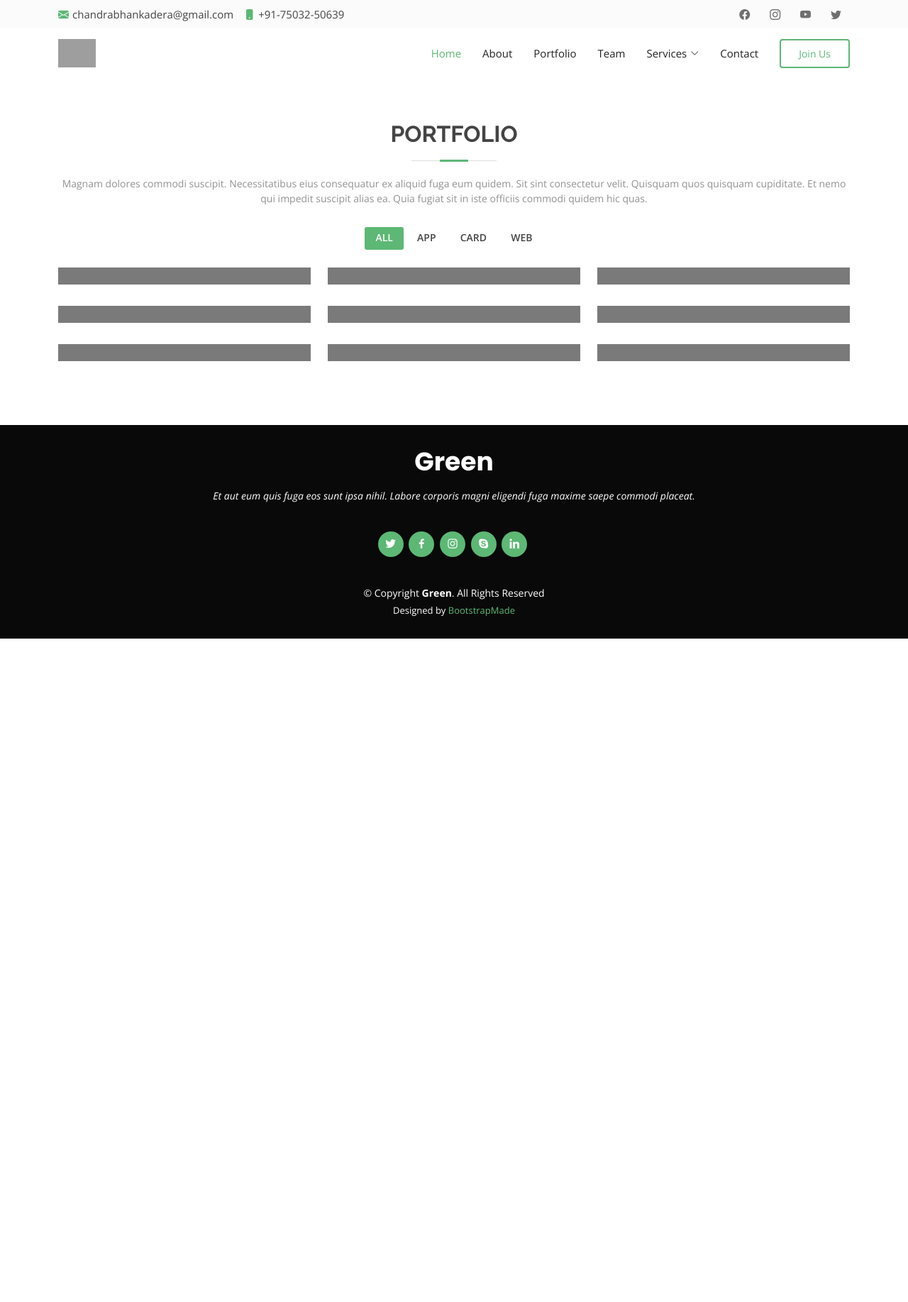
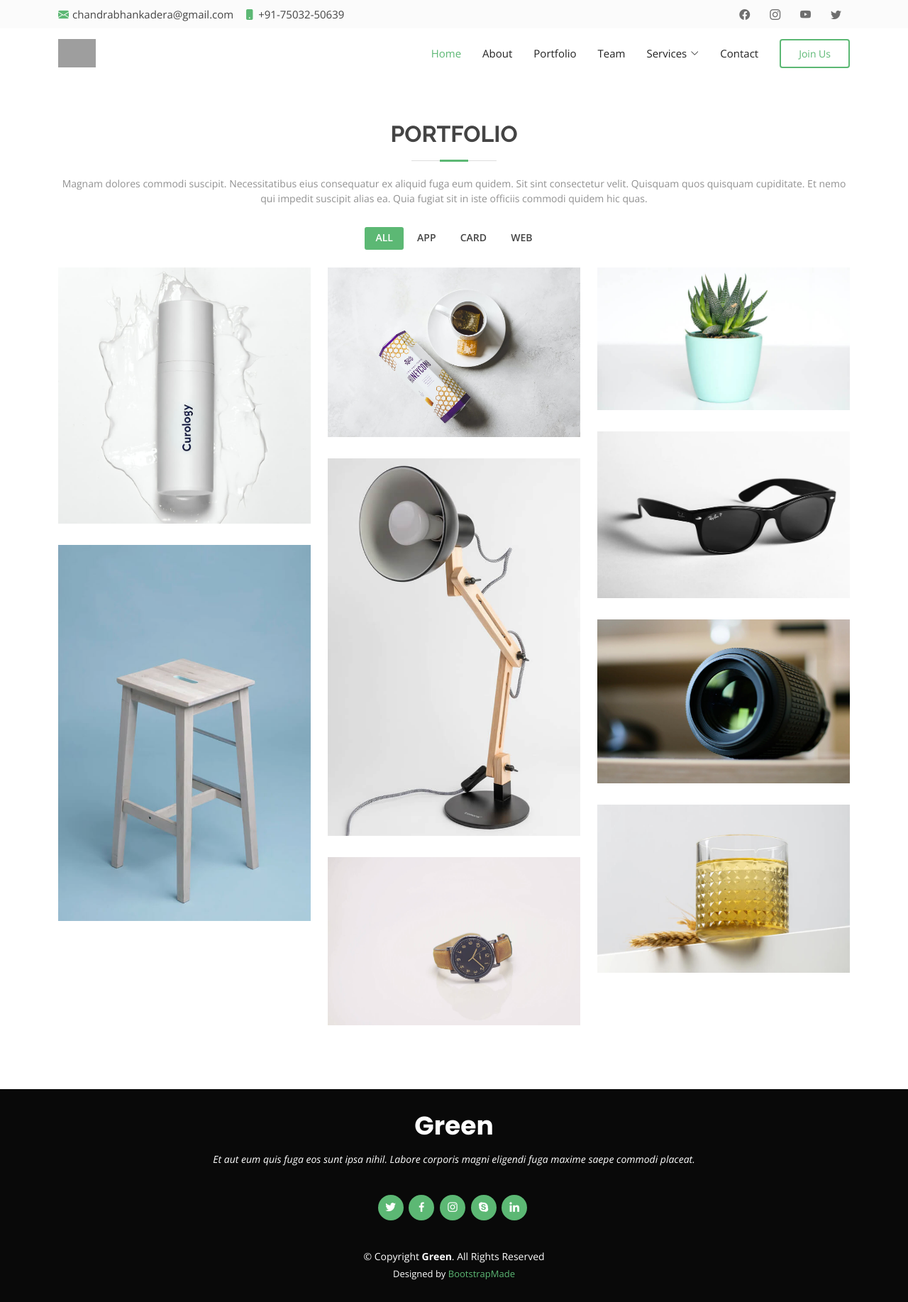
Before and after one commit to chandrabhankadera/chandrabhankadera.github.io, a Jekyll site: the page built from pages/portfolio.html, in a window 1280 px wide. Shown: the whole page at 71% size. Built offline with Jekyll 4.4.1, drawn with Linux system fonts in a browser that asks for light colours; before the commit the page ends 900 px from its top, so only the background shows below that; grey boxes are pictures that could not be loaded.

Commit message:
Update portfolio.html

```diff
--- a/pages/portfolio.html
+++ b/pages/portfolio.html
@@ -32,7 +32,7 @@ sitemap:
 
           <div class="col-lg-4 col-md-6 portfolio-item filter-app">
             <div class="portfolio-wrap">
-              <img src="assets/img/portfolio/portfolio-1.jpg" class="img-fluid" alt="">
+              <img src="/assets/img/portfolio/portfolio-1.jpg" class="img-fluid" alt="">
               <div class="portfolio-info">
                 <h4>App 1</h4>
                 <p>App</p>
@@ -46,7 +46,7 @@ sitemap:
 
           <div class="col-lg-4 col-md-6 portfolio-item filter-web">
             <div class="portfolio-wrap">
-              <img src="assets/img/portfolio/portfolio-2.jpg" class="img-fluid" alt="">
+              <img src="/assets/img/portfolio/portfolio-2.jpg" class="img-fluid" alt="">
               <div class="portfolio-info">
                 <h4>Web 3</h4>
                 <p>Web</p>
@@ -60,7 +60,7 @@ sitemap:
 
           <div class="col-lg-4 col-md-6 portfolio-item filter-app">
             <div class="portfolio-wrap">
-              <img src="assets/img/portfolio/portfolio-3.jpg" class="img-fluid" alt="">
+              <img src="/assets/img/portfolio/portfolio-3.jpg" class="img-fluid" alt="">
               <div class="portfolio-info">
                 <h4>App 2</h4>
                 <p>App</p>
@@ -74,7 +74,7 @@ sitemap:
 
           <div class="col-lg-4 col-md-6 portfolio-item filter-card">
             <div class="portfolio-wrap">
-              <img src="assets/img/portfolio/portfolio-4.jpg" class="img-fluid" alt="">
+              <img src="/assets/img/portfolio/portfolio-4.jpg" class="img-fluid" alt="">
               <div class="portfolio-info">
                 <h4>Card 2</h4>
                 <p>Card</p>
@@ -88,7 +88,7 @@ sitemap:
 
           <div class="col-lg-4 col-md-6 portfolio-item filter-web">
             <div class="portfolio-wrap">
-              <img src="assets/img/portfolio/portfolio-5.jpg" class="img-fluid" alt="">
+              <img src="/assets/img/portfolio/portfolio-5.jpg" class="img-fluid" alt="">
               <div class="portfolio-info">
                 <h4>Web 2</h4>
                 <p>Web</p>
@@ -102,7 +102,7 @@ sitemap:
 
           <div class="col-lg-4 col-md-6 portfolio-item filter-app">
             <div class="portfolio-wrap">
-              <img src="assets/img/portfolio/portfolio-6.jpg" class="img-fluid" alt="">
+              <img src="/assets/img/portfolio/portfolio-6.jpg" class="img-fluid" alt="">
               <div class="portfolio-info">
                 <h4>App 3</h4>
                 <p>App</p>
@@ -116,7 +116,7 @@ sitemap:
 
           <div class="col-lg-4 col-md-6 portfolio-item filter-card">
             <div class="portfolio-wrap">
-              <img src="assets/img/portfolio/portfolio-7.jpg" class="img-fluid" alt="">
+              <img src="/assets/img/portfolio/portfolio-7.jpg" class="img-fluid" alt="">
               <div class="portfolio-info">
                 <h4>Card 1</h4>
                 <p>Card</p>
@@ -130,7 +130,7 @@ sitemap:
 
           <div class="col-lg-4 col-md-6 portfolio-item filter-card">
             <div class="portfolio-wrap">
-              <img src="assets/img/portfolio/portfolio-8.jpg" class="img-fluid" alt="">
+              <img src="/assets/img/portfolio/portfolio-8.jpg" class="img-fluid" alt="">
               <div class="portfolio-info">
                 <h4>Card 3</h4>
                 <p>Card</p>
@@ -144,7 +144,7 @@ sitemap:
 
           <div class="col-lg-4 col-md-6 portfolio-item filter-web">
             <div class="portfolio-wrap">
-              <img src="assets/img/portfolio/portfolio-9.jpg" class="img-fluid" alt="">
+              <img src="/assets/img/portfolio/portfolio-9.jpg" class="img-fluid" alt="">
               <div class="portfolio-info">
                 <h4>Web 3</h4>
                 <p>Web</p>
```
